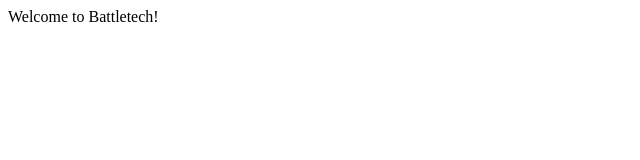
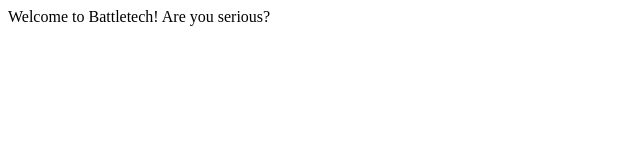
Before and after one commit to alexart721/battletech-centcom-client, a Next.js app: page / in a window 1280 px wide. Shown: the top 160 px of the page, without its empty margins (0-640 px from the left). Built offline with nearby package versions, Linux system fonts and the light colour scheme.

Commit message:
testing vercel deployment

```diff
--- a/pages/index.js
+++ b/pages/index.js
@@ -1,5 +1,5 @@
 function Home() {
-  return (<div>Welcome to Battletech!</div>);
+  return (<div>Welcome to Battletech! Are you serious?</div>);
 }
 
 export default Home;
```
